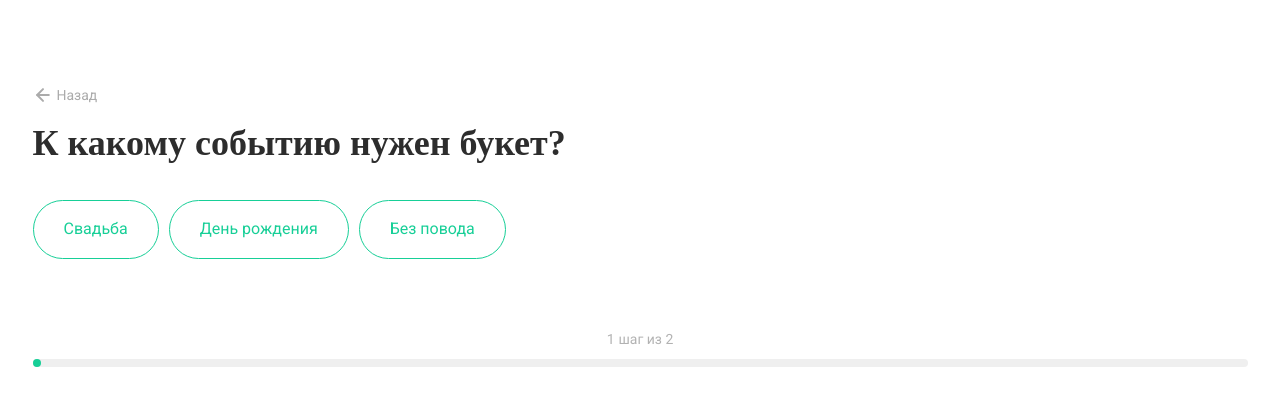
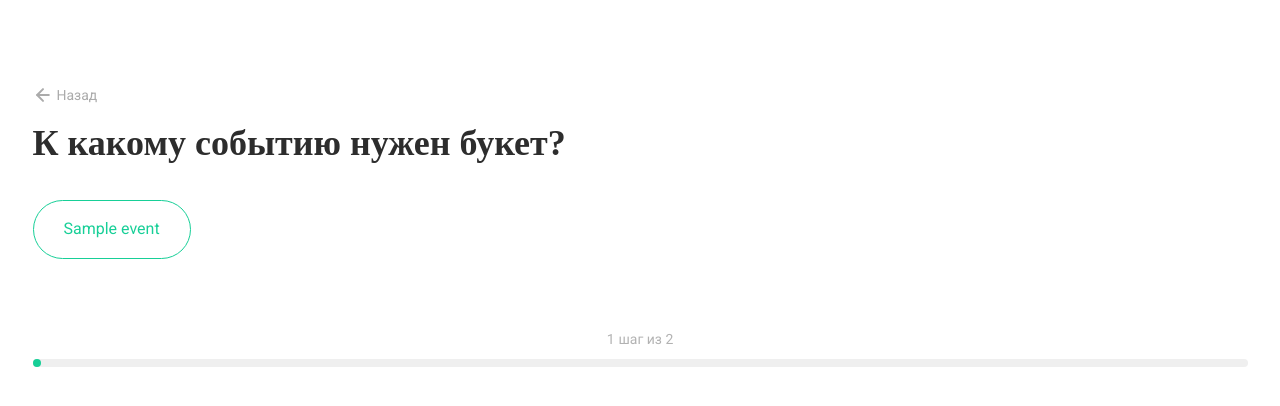
Before and after one commit to azamat1012/FLOWER_SHOP, a Django app: template templates/quiz.html in a window 1280 px wide. Shown: the part 175-581 px from the top of the page. Run offline with Django 3.2, Linux system fonts and the light colour scheme; the template is opened without the code that fills it: most values are stand-ins (such as "Sample title", 1, 10 or a date in 2020); some web fonts are replaced.

Commit message:
event выводится на шаблон из бд

```diff
--- a/backend/views.py
+++ b/backend/views.py
@@ -2,7 +2,7 @@
 from django.views.generic import DetailView
 
 from FlowerShop import settings
-from .models import Bouquet, Consultation, Order, PriceRange
+from .models import Bouquet, Consultation, Order, PriceRange, Event
 
 from django.shortcuts import render, redirect, get_object_or_404
 
@@ -100,7 +100,8 @@ def get_quiz_first(request):
         event = request.POST.get('event')
         request.session['event'] = event
         return redirect('quiz_2')
-    return render(request, 'quiz.html')
+    events = Event.objects.all()
+    return render(request, 'quiz.html',{'events': events})
 
 
 def get_quiz_second(request):
--- a/templates/quiz.html
+++ b/templates/quiz.html
@@ -19,9 +19,9 @@
         <h1 class="quiz__title">К какому событию нужен букет?</h1>
         <form method="POST" class="quiz__elems fic">
           {% csrf_token %}
-          <button type="submit" name="event" value="wedding" class="quiz__elem">Свадьба</button>
-          <button type="submit" name="event" value="birthday" class="quiz__elem">День рождения</button>
-          <button type="submit" name="event" value="no_occasion" class="quiz__elem">Без повода</button>
+            {% for event in events %}
+                <button type="submit" name="event" value={{ event.name }} class="quiz__elem">{{ event.name }}</button>
+            {% endfor %}
         </form>
         <div class="quiz__progress">
           <div class="quiz__progress_step">
```
